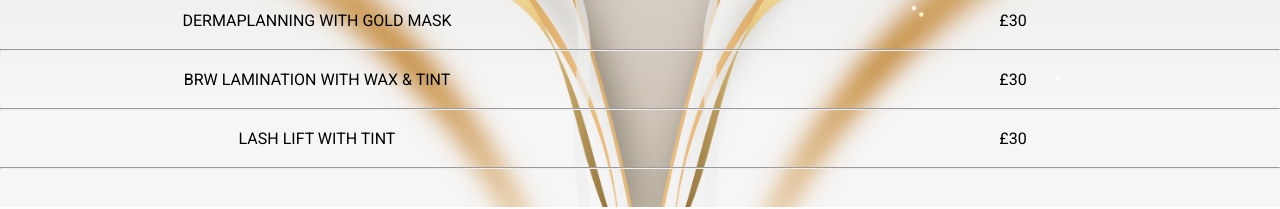
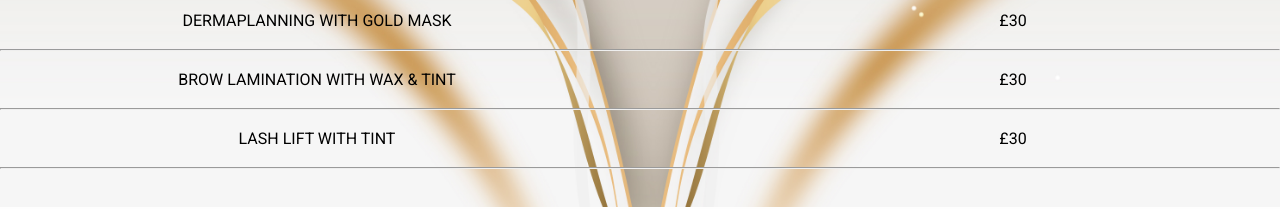
Before and after one commit to CNelson0306/FuschiaHive, a React (Vite) app: page /pricing in a window 1280 px wide. Shown: the part 2487-2696 px from the top of the page. Built offline with nearby package versions, Linux system fonts and the light colour scheme; a web font is replaced by a local one.

Commit message:
First commit

```diff
--- a/src/components/pages/Beauty.jsx
+++ b/src/components/pages/Beauty.jsx
@@ -64,7 +64,7 @@ function Beauty() {
         <hr />
         <br />
     <div className='beautyTreatment'>
-        <span>Brw lamination with wax & tint</span>
+        <span>Brow lamination with wax & tint</span>
             <p>£30</p>
     </div>
         <br />
--- a/src/components/pages/Contact.css
+++ b/src/components/pages/Contact.css
@@ -29,6 +29,7 @@
 .map {
     border: 1px solid #ccc;
     border-radius: 5px;
+    margin-top: 20px;
 }
 
 .contactContainer {
--- a/src/components/pages/Contact.jsx
+++ b/src/components/pages/Contact.jsx
@@ -29,7 +29,7 @@ function Contact() {
             <h1 className='sectionTitle'>Contact</h1>
 
 
-            <form action='' method='post'>
+            <form action='https://formspree.io/f/xzzdaybz' method='post'>
                 <div className='formGroup'>
                     <label htmlFor='name' hidden>
                         Name
```
